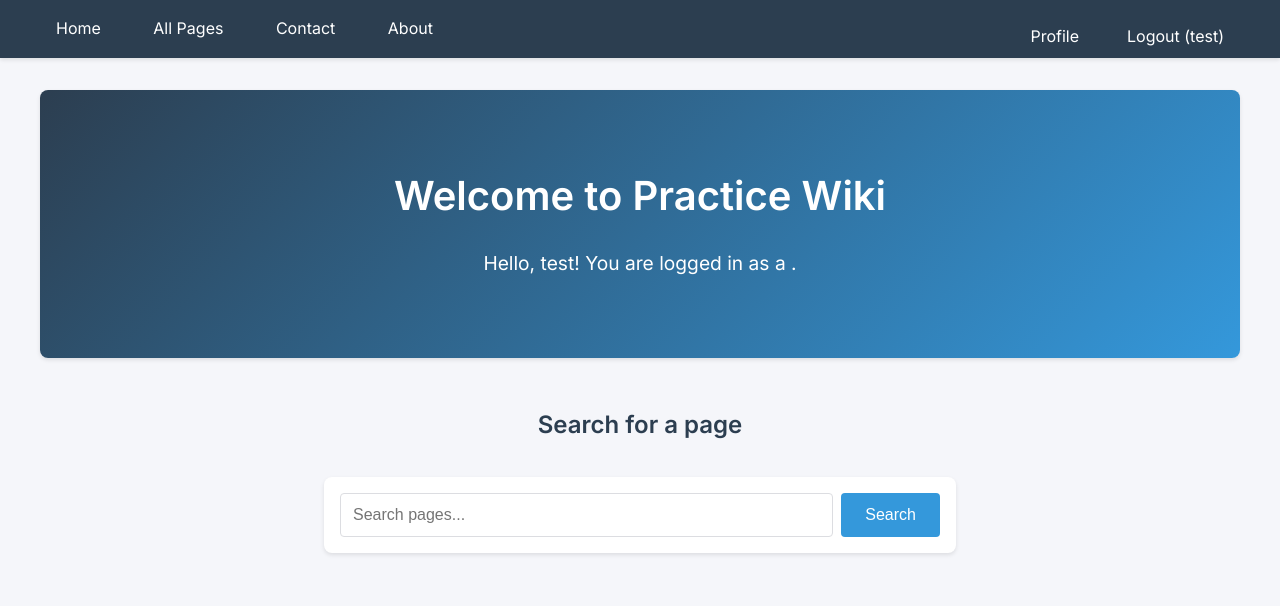
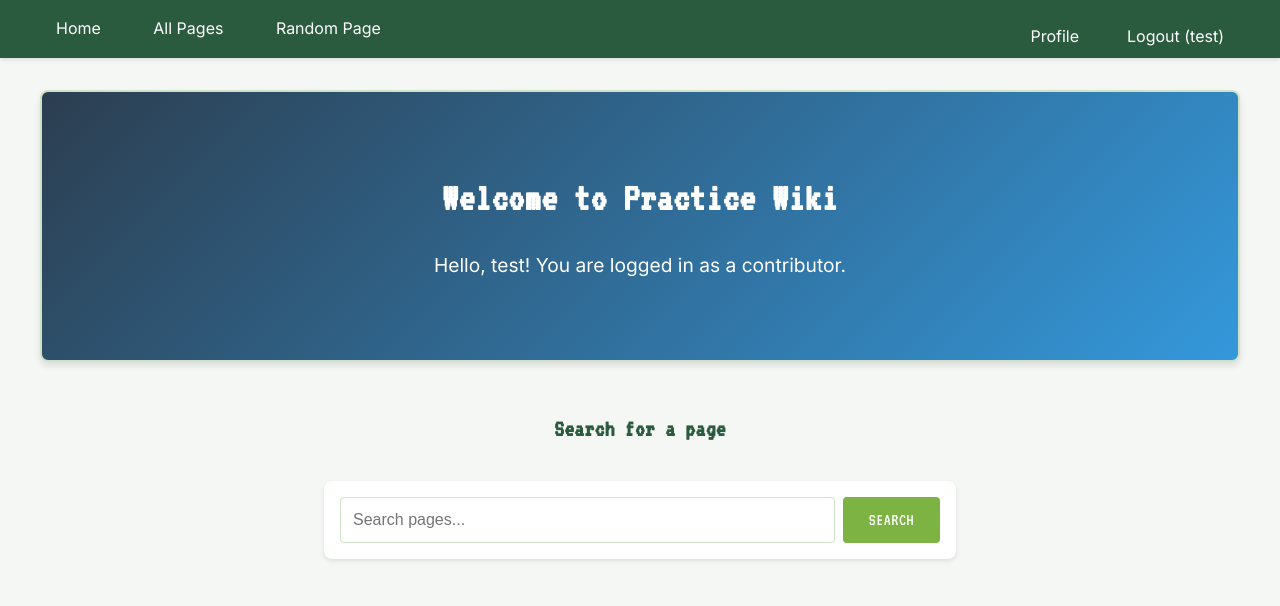
Before and after one commit to Doody06/Practice_Wiki, a Flask app: page /home in a window 1280 px wide. Shown: the top 606 px of the page. Run offline with Flask 3, Linux system fonts and the light colour scheme; a user stored in the database is signed in.

Commit message:
Implemented random page

```diff
--- a/app/__init__.py
+++ b/app/__init__.py
@@ -22,8 +22,6 @@
     migrate.init_app(app, db)
     cache.init_app(app)
 
-    app.config['CACHE_TYPE'] = 'SimpleCache'
-
     from app import models  # Import models to register them with SQLAlchemy
 
     @login_manager.user_loader
--- a/app/routes/user.py
+++ b/app/routes/user.py
@@ -143,3 +143,17 @@
         edited_pages = PageVersion.query.filter_by(author_id=user_id).all()
         return render_template('profile.html', user=current_user, suggestions=user_suggestions or None, comments=user_comments or None, edited_pages=edited_pages or None)
     return render_template('profile.html', user=current_user, suggestions=user_suggestions or None, comments=user_comments or None)
+
+@bp.route('/random_page')
+def random_page():
+    from app.models import Page
+    import random
+    page_count = Page.query.count()
+    if page_count == 0:
+        flash('No pages available.', 'error')
+        return redirect(url_for('user.home'))
+    for i in range(page_count):
+        random_offset = random.randint(0, page_count - 1)
+        random_page = Page.query.offset(random_offset).first()
+        if random_page:
+            return redirect(url_for('user.view_page', slug=random_page.slug))
--- a/app/static/css/style.css
+++ b/app/static/css/style.css
@@ -92,11 +92,14 @@
     }
 }
 :root {
-    --primary-color: #2c3e50;
-    --secondary-color: #3498db;
-    --bg-color: #f5f6fa;
-    --text-color: #2c3e50;
-    --border-color: #dcdde1;
+    --primary-color: #2B5B3E;  /* Forest green - representing Minecraft's nature */
+    --secondary-color: #7CB342; /* Lighter green for accents */
+    --bg-color: #F5F7F4;  /* Light mint for background */
+    --text-color: #333333;
+    --border-color: #CFE1C6;
+    --header-bg: #2B5B3E;
+    --card-bg: #FFFFFF;
+    --hover-color: #E8F5E9;
 }
 
 body {
@@ -141,11 +144,18 @@
 
 /* Cards */
 .card {
-    background: white;
+    background: var(--card-bg);
     border-radius: 8px;
-    box-shadow: 0 2px 4px rgba(0,0,0,0.1);
+    box-shadow: 0 4px 6px rgba(0,0,0,0.1);
     padding: 1.5rem;
     margin-bottom: 1.5rem;
+    border: 2px solid var(--border-color);
+    transition: transform 0.2s, box-shadow 0.2s;
+}
+
+.card:hover {
+    transform: translateY(-2px);
+    box-shadow: 0 6px 12px rgba(0,0,0,0.1);
 }
 
 /* Forms */
@@ -161,11 +171,21 @@
 .btn {
     display: inline-block;
     padding: 0.75rem 1.5rem;
-    border: none;
+    border: 2px solid transparent;
     border-radius: 4px;
     font-size: 1rem;
     cursor: pointer;
-    transition: background-color 0.3s;
+    transition: all 0.3s;
+    font-weight: 500;
+    text-transform: uppercase;
+    letter-spacing: 0.5px;
+    font-family: 'VT323', monospace;
+    font-size: 1.1rem;
+}
+
+.btn:hover {
+    transform: translateY(-2px);
+    box-shadow: 0 4px 8px rgba(0,0,0,0.1);
 }
 
 .btn-primary {
--- a/app/templates/base.html
+++ b/app/templates/base.html
@@ -3,17 +3,29 @@
 <head>
     <meta charset="UTF-8">
     <meta name="viewport" content="width=device-width, initial-scale=1.0">
-    <title>Practice Wiki - {% block title %}Welcome{% endblock %}</title>
-    <link href="https://fonts.googleapis.com/css2?family=Inter:wght@400;500;600&display=swap" rel="stylesheet">
+    <title>Minecraft Mod Wiki - {% block title %}Welcome{% endblock %}</title>
+    <link href="https://fonts.googleapis.com/css2?family=Inter:wght@400;500;600&family=VT323&display=swap" rel="stylesheet">
     <link rel="stylesheet" href="{{ url_for('static', filename='css/style.css') }}">
     <link rel="stylesheet" href="{{ url_for('static', filename='css/wiki.css') }}">
+    <style>
+        @font-face {
+            font-family: 'MinecraftiaRegular';
+            src: url('https://cdn.jsdelivr.net/gh/zeroxone/Minecraftia@master/Minecraftia-Regular.woff2') format('woff2');
+            font-weight: normal;
+            font-style: normal;
+        }
+
+        h1, h2, h3 {
+            font-family: 'VT323', monospace;
+            letter-spacing: 0.5px;
+        }
+    </style>
     {% block head %}{% endblock %}
 <body>
     <div class="topnav">
         <a class="active" href="{{ url_for('user.home') }}">Home</a>
         <a href="{{ url_for('user.all_pages')}}">All Pages</a>
-        <a href="#">Contact</a>
-        <a href="#">About</a>
+        <a href="{{ url_for('user.random_page')}}">Random Page</a>
         {% if current_user.is_authenticated %}
             {% if current_user.is_admin %}
                 <a href="{{ url_for('admin.dashboard') }}">Admin Dashboard</a>
--- a/app/templates/home.html
+++ b/app/templates/home.html
@@ -7,7 +7,11 @@
     <div class="hero-section card">
         <h1>Welcome to Practice Wiki</h1>
         {% if current_user.is_authenticated %}
-            <p>Hello, {{ current_user.username }}! You are logged in as a {{ current_user.role }}.</p>
+            {% if current_user.is_admin %}
+                <p>Hello, {{ current_user.username }}! You are logged in as an admin.</p>
+                {% else %}
+                <p>Hello, {{ current_user.username }}! You are logged in as a contributor.</p>
+            {% endif %}
         {% else %}
             <p>A collaborative knowledge base where everyone can contribute.</p>
             <div class="cta-buttons">
--- a/config.py
+++ b/config.py
@@ -7,6 +7,8 @@
     SQLALCHEMY_DATABASE_URI = os.environ.get('DATABASE_URL', 'sqlite:///app.db')
     SQLALCHEMY_TRACK_MODIFICATIONS = False
     CSRF_ENABLED = False
+    CACHE_TYPE = 'SimpleCache'
+    CACHE_DEFAULT_TIMEOUT = 300
 
 # Usage in your Flask app:
 # from config import Config
```
